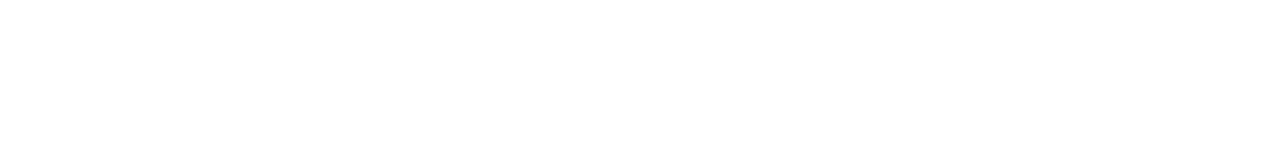
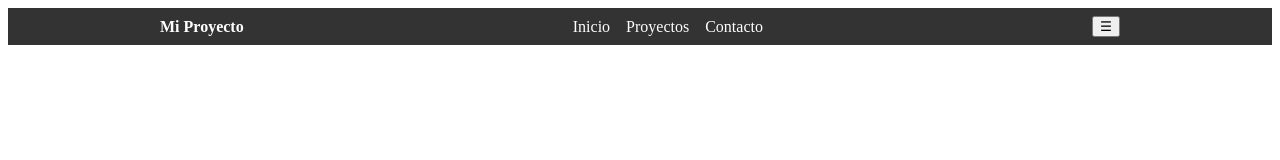
Before and after one commit to joanatapiaalbornoz-del/Primer-repositorio-Joana, a plain HTML site: page index.html in a window 1280 px wide. Drawn offline with Linux system fonts and the light colour scheme.

Commit message:
feat(navbar): agregar navbar

```diff
--- a/index.html
+++ b/index.html
@@ -4,8 +4,54 @@
     <meta charset="UTF-8">
     <meta name="viewport" content="width=device-width, initial-scale=1.0">
     <title>Document</title>
+    <style>
+        /* Estilos básicos para el navbar */
+        .navbar {
+            background: #333;
+            color: #fff;
+            padding: 0.5rem 1rem;
+        }
+        .navbar .container {
+            display: flex;
+            align-items: center;
+            justify-content: space-between;
+            max-width: 960px;
+            margin: 0 auto;
+        }
+        .navbar .logo {
+            color: #fff;
+            text-decoration: none;
+            font-weight: bold;
+        }
+        .nav-links {
+            list-style: none;
+            display: flex;
+            gap: 1rem;
+            margin: 0;
+            padding: 0;
+        }
+        .nav-links a {
+            color: #fff;
+            text-decoration: none;
+        }
+        @media (max-width: 600px) {
+            .nav-links { display: none; }
+        }
+    </style>
 </head>
 <body>
-
+    <header>
+        <nav class="navbar">
+            <div class="container">
+                <a href="#" class="logo">Mi Proyecto</a>
+                <ul class="nav-links">
+                    <li><a href="#">Inicio</a></li>
+                    <li><a href="#">Proyectos</a></li>
+                    <li><a href="#">Contacto</a></li>
+                </ul>
+                <button class="menu-toggle" aria-label="Abrir menú">☰</button>
+            </div>
+        </nav>
+    </header>
 </body>
 </html>
```
